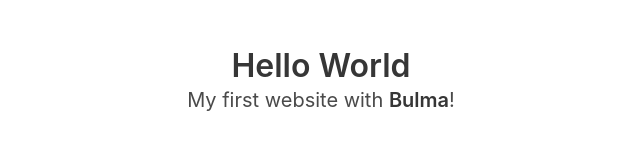
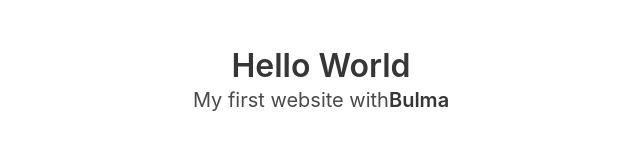
Before and after one commit to Takumikimura1899/2021Hackday_TEAM-AttoutekiNekoha_React-App, a React (Create React App) app: page / in a window 1280 px wide. Shown: the top 159 px of the page, without its empty margins (319-959 px from the left). Built offline with nearby package versions, Linux system fonts and the light colour scheme.

Commit message:
[delete] eslint

```diff
--- a/src/App.jsx
+++ b/src/App.jsx
@@ -2,7 +2,6 @@
 import 'bulma/css/bulma.min.css';
 import Popup from 'reactjs-popup';
 import SignaturePad from 'react-signature-canvas';
-
 import './App.css';
 
 function App() {
@@ -17,18 +16,22 @@
         state */
   const save = () =>
     setImageURL(sigCanvas.current.getTrimmedCanvas().toDataURL('image/png'));
+
   return (
     <div className="App">
       <section className="section">
         <div className="container">
           <h1 className="title">Hello World</h1>
           <p className="subtitle">
-            My first website with <strong>Bulma</strong>!
+            My first website with
+            <strong>Bulma</strong>
           </p>
         </div>
       </section>
       <div>
-        <button className="button is-primary is-medium">button</button>
+        <button type="button" className="button is-primary is-medium">
+          button
+        </button>
         <button className="button is-success is-large" type="submit">
           button
         </button>
```
Also changed, not shown: package.json (+1 -8 lines), .eslintrc.js (deleted).
